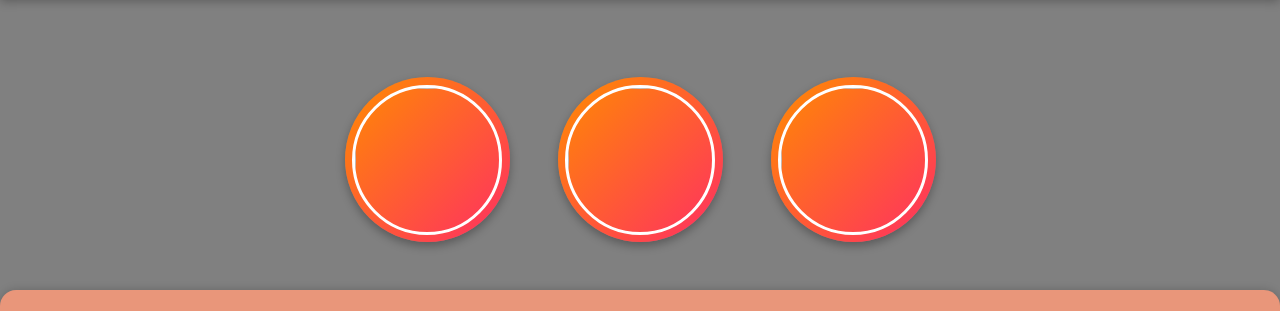
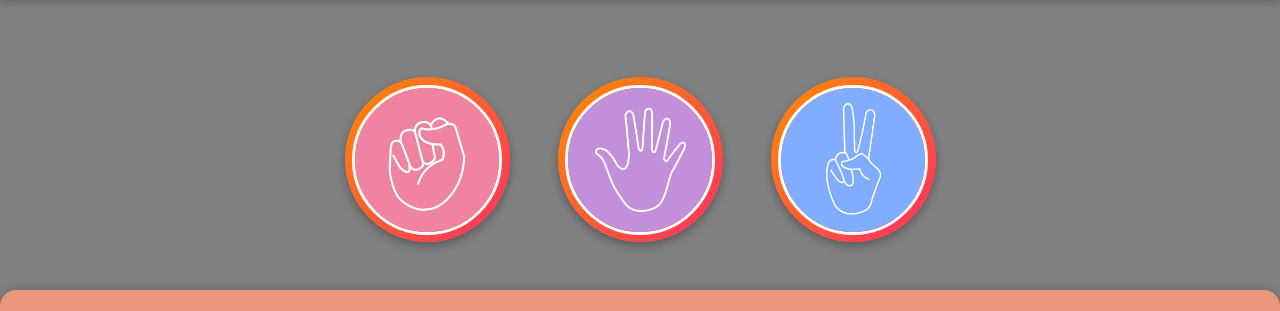
Before and after one commit to Subhangi-14/STONE_PAPER, a plain HTML site: page INDEX.html in a window 1280 px wide. Shown: the part 83-394 px from the top of the page. Drawn offline with Linux system fonts and the light colour scheme.

Commit message:
Update INDEX.html

```diff
--- a/INDEX.html
+++ b/INDEX.html
@@ -10,13 +10,13 @@
     <h1>Rock Paper Scissors</h1>
     <div class="choices">
       <div class="choice" id="rock">
-        <img src="./IMAGES/rock.jpg"/>
+        <img src="rock.jpg"/>
       </div>
       <div class="choice" id="paper">
-        <img src="./IMAGES/PAPER.jpg"/>
+        <img src="PAPER.jpg"/>
       </div>
       <div class="choice" id="scissors">
-        <img src="./IMAGES/scissors.jpg"/>
+        <img src="scissors.jpg"/>
       </div>
     </div>
 
```
